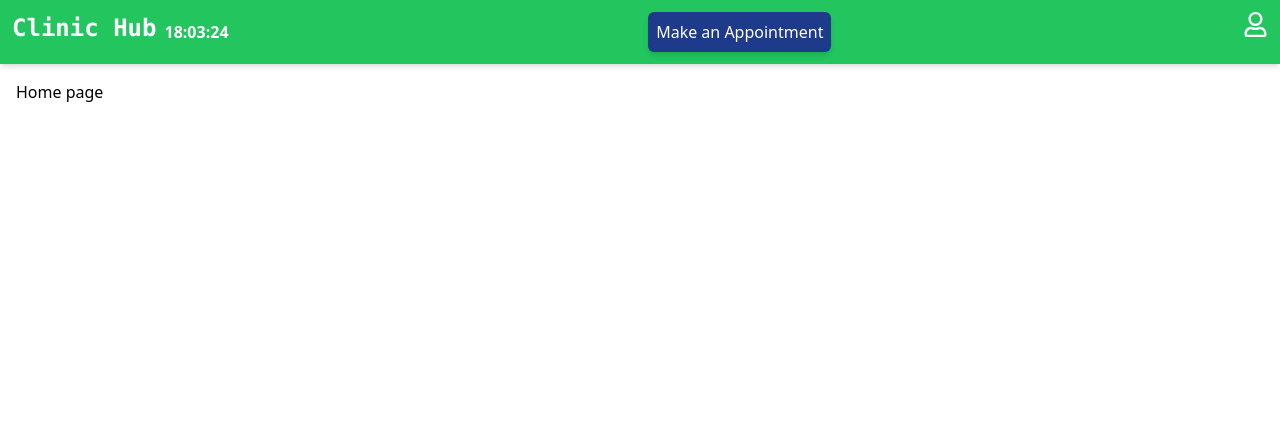
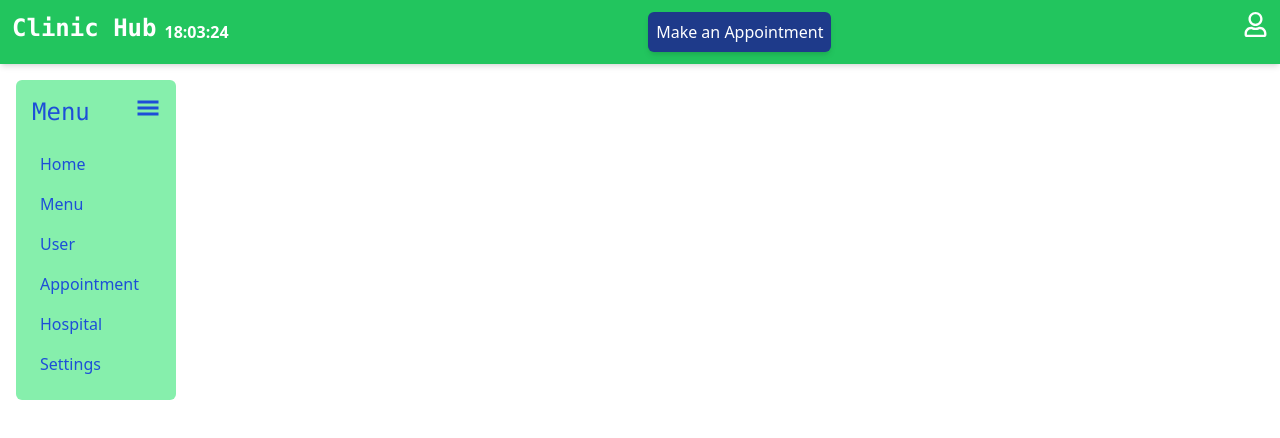
Before and after one commit to furkanmemis/clinic-hub-ui, a React (Create React App) app: page / in a window 1280 px wide. Shown: the top 438 px of the page. Built offline with nearby package versions, Linux system fonts and the light colour scheme.

Commit message:
Added menu sidebar

```diff
--- /dev/null
+++ b/src/components/Appoinment/AppoinmentManagement.js
@@ -0,0 +1,11 @@
+
+import MenuSidebar from "../Menu/MenuSidebar";
+const AppoinmentManagement = () =>{
+    return(
+        <div className="container">
+            <MenuSidebar/>
+        </div>
+    )
+}
+
+export default AppoinmentManagement;
--- /dev/null
+++ b/src/components/Home/HomeManagement.js
@@ -0,0 +1,11 @@
+import MenuSidebar from "../Menu/MenuSidebar"
+
+const HomeManagement = () => {
+    return(
+        <div className="container">
+            <MenuSidebar/>
+        </div>
+    )
+}
+
+export default HomeManagement;
--- /dev/null
+++ b/src/components/Menu/MenuManagement.js
@@ -0,0 +1,14 @@
+
+import MenuSidebar from "./MenuSidebar";
+
+
+const MenuManagement = () => {
+    return(
+        <div className="container">
+            <MenuSidebar/>
+        </div>
+    )
+}
+
+
+export default MenuManagement;
--- /dev/null
+++ b/src/components/Menu/MenuSidebar.js
@@ -0,0 +1,54 @@
+import { useState } from "react";
+import { GiHamburgerMenu } from "react-icons/gi";
+import { useNavigate } from "react-router-dom";
+
+const MenuSidebar = () => {
+  const [open, setOpen] = useState(true);
+  const navigate = useNavigate();
+
+  const sidebarContent = [
+    { title: "Home", path: "/" },
+    { title: "Menu" , path: "/menu"},
+    { title: "User" , path: "/user"},
+    { title: "Appointment", path: "/appointment" },
+    { title: "Hospital",path:"/" },
+    { title: "Settings",path:"/" },
+  ];
+
+  const navigateTo = (path) => {
+    navigate(path);
+  }
+
+  return (
+    <div className={`${open ? 'w-40' : 'w-14'} bg-green-300 text-blue-700 p-4 rounded-md`}>
+      {open ? (
+        <div>
+          <div className="flex justify-between mb-4">
+            <div>
+              <p className="font-mono text-2xl">Menu</p>
+            </div>
+            <div>
+              <GiHamburgerMenu className="cursor-pointer" onClick={()=>{setOpen(!open)}} size={24} />
+            </div>
+          </div>
+
+          {sidebarContent.map((content, index) => {
+            return (
+              <div>
+                <p className="p-2 cursor-pointer" onClick={()=>{navigateTo(content.path)}} key={index}>
+                  {content.title}
+                </p>
+              </div>
+            );
+          })}
+        </div>
+      ) : (
+        <div>
+          <GiHamburgerMenu className="cursor-pointer" onClick={()=>{setOpen(!open)}} size={24} />
+        </div>
+      )}
+    </div>
+  );
+};
+
+export default MenuSidebar;
--- /dev/null
+++ b/src/components/User/UserManagement.js
@@ -0,0 +1,11 @@
+import MenuSidebar from "../Menu/MenuSidebar";
+
+const UserManagement = () => {
+    return(
+       <div className="container">
+            <MenuSidebar/>
+        </div>
+    )
+}
+
+export default UserManagement;
--- a/src/pages/Appointment.js
+++ b/src/pages/Appointment.js
@@ -1,11 +1,7 @@
-
+import AppoinmentManagement from "../components/Appoinment/AppoinmentManagement";
 
 const Appointment = () =>{
-    return(
-        <div>
-            <p>Appointment</p>
-        </div>
-    )
+    return(<AppoinmentManagement />)
 }
 
 export default Appointment;
--- a/src/pages/Home.js
+++ b/src/pages/Home.js
@@ -1,11 +1,7 @@
+import HomeManagement from "../components/Home/HomeManagement";
+
 const Home = () => {
-    return(
-        <div>
-
-            <p>Home page</p>
-
-        </div>
-    )
+    return(<HomeManagement/>)
 }
 
 export default Home;
--- a/src/pages/Menu.js
+++ b/src/pages/Menu.js
@@ -1,10 +1,8 @@
 
-
+import MenuManagement from "../components/Menu/MenuManagement";
 const Menu = () => {
     return(
-        <div>
-            <p>Menu</p>
-        </div>
+        <MenuManagement/>
     )
 }
 
--- /dev/null
+++ b/src/pages/User.js
@@ -0,0 +1,7 @@
+import UserManagement from "../components/User/UserManagement";
+
+const User = () =>{
+    return(<UserManagement/>)
+}
+
+export default User;
--- a/src/routes/AppRoutes.js
+++ b/src/routes/AppRoutes.js
@@ -4,6 +4,7 @@ import Home from "../pages/Home";
 import Appointment from "../pages/Appointment";
 import ProtectedRoute from "../components/ProtectedRoute";
 import Menu from "../pages/Menu";
+import User from "../pages/User";
 
 const AppRoutes = () => {
   return (
@@ -12,6 +13,7 @@ const AppRoutes = () => {
       <Route path="/login" element={<Login />} />
       <Route path="/appointment" element={<ProtectedRoute><Appointment /></ProtectedRoute>} />
       <Route path="/menu" element={<ProtectedRoute><Menu /></ProtectedRoute>} />
+      <Route path="/user" element={<ProtectedRoute><User /></ProtectedRoute>} />
     </Routes>
   );
 };
```
